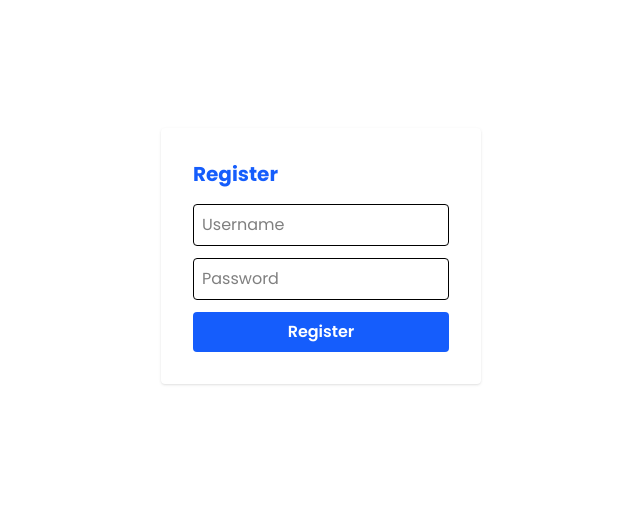
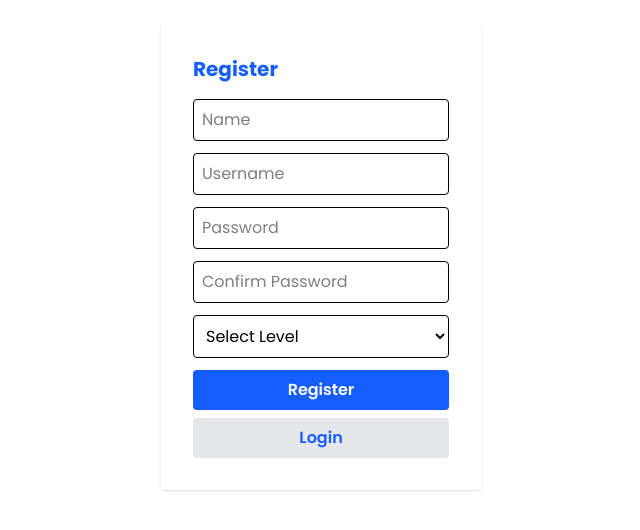
Before and after one commit to Peerapatth/badminton, a Vue app: page /register in a window 1280 px wide. Shown: the part 144-674 px from the top of the page, without its empty margins (319-959 px from the left). Built offline with nearby package versions, Linux system fonts and the light colour scheme.

Commit message:
Login and register

```diff
--- a/src/pages/Login.vue
+++ b/src/pages/Login.vue
@@ -6,9 +6,9 @@
     >
       <h2 class="text-xl font-bold mb-4 text-blue-600">Login</h2>
       <input
-        v-model="email"
-        type="email"
-        placeholder="Email"
+        v-model="username"
+        type="text"
+        placeholder="Username"
         class="mb-3 w-full p-2 border rounded"
         required
       />
@@ -21,9 +21,18 @@
       />
       <button
         type="submit"
-        class="w-full bg-blue-600 text-white py-2 rounded font-semibold"
+        class="w-full bg-blue-600 text-white py-2 rounded font-semibold mb-2"
+        :disabled="loading"
       >
-        Login
+        <span v-if="loading">Logging in...</span>
+        <span v-else>Login</span>
+      </button>
+      <button
+        type="button"
+        class="w-full bg-gray-200 text-blue-600 py-2 rounded font-semibold"
+        @click="goToRegister"
+      >
+        Register
       </button>
       <p v-if="error" class="text-red-500 mt-2">{{ error }}</p>
     </form>
@@ -32,27 +41,58 @@
 
 <script setup>
 import { ref } from "vue";
+import { useRouter } from "vue-router";
+import { db } from "@/firebase";
+import { collection, query, where, getDocs } from "firebase/firestore";
+import { useAuthStore } from "@/stores/auth";
 
-const email = ref("");
+const router = useRouter();
+const authStore = useAuthStore();
+const username = ref("");
 const password = ref("");
 const error = ref("");
+const loading = ref(false);
 
 const login = async () => {
   error.value = "";
+  loading.value = true;
   try {
-    const response = await fetch("/api/login", {
-      method: "POST",
-      headers: { "Content-Type": "application/json" },
-      body: JSON.stringify({ email: email.value, password: password.value }),
+    const q = query(
+      collection(db, "users"),
+      where("username", "==", username.value)
+    );
+    const querySnapshot = await getDocs(q);
+
+    if (querySnapshot.empty) {
+      error.value = "User not found";
+      return;
+    }
+
+    const userDoc = querySnapshot.docs[0];
+    const userData = userDoc.data();
+
+    if (userData.password !== password.value) {
+      error.value = "Incorrect password";
+      return;
+    }
+
+    authStore.logged_in = true;
+    authStore.setUserData({
+      id: userDoc.id,
+      username: userData.username,
+      name: userData.name,
+      level: userData.level || "",
     });
-    const result = await response.json();
-    if (response.ok) {
-      window.location.href = "/";
-    } else {
-      error.value = result.message || "Login failed";
-    }
+
+    router.push("/");
   } catch (e) {
-    error.value = "Network error";
+    error.value = "Login failed";
+  } finally {
+    loading.value = false;
   }
 };
+
+const goToRegister = () => {
+  router.push("/register");
+};
 </script>
--- a/src/pages/Register.vue
+++ b/src/pages/Register.vue
@@ -5,6 +5,13 @@
       class="bg-white p-8 rounded shadow max-w-xs w-full"
     >
       <h2 class="text-xl font-bold mb-4 text-blue-600">Register</h2>
+      <input
+        v-model="name"
+        type="text"
+        placeholder="Name"
+        class="mb-3 w-full p-2 border rounded"
+        required
+      />
       <input
         v-model="username"
         type="text"
@@ -19,6 +26,23 @@
         class="mb-3 w-full p-2 border rounded"
         required
       />
+      <input
+        v-model="confirmPassword"
+        type="password"
+        placeholder="Confirm Password"
+        class="mb-3 w-full p-2 border rounded"
+        required
+      />
+      <select
+        v-model="level"
+        class="mb-3 w-full p-2 border rounded"
+        required
+      >
+        <option value="" disabled>Select Level</option>
+        <option value="beginner">Beginner</option>
+        <option value="intermediate">Intermediate</option>
+        <option value="advanced">Advanced</option>
+      </select>
       <button
         type="submit"
         class="w-full bg-blue-600 text-white py-2 rounded font-semibold"
@@ -26,6 +50,13 @@
       >
         <span v-if="loading">Registering...</span>
         <span v-else>Register</span>
+      </button>
+      <button
+        type="button"
+        class="w-full bg-gray-200 text-blue-600 py-2 rounded font-semibold mt-2"
+        @click="goToLogin"
+      >
+        Login
       </button>
       <p v-if="error" class="text-red-500 mt-2">{{ error }}</p>
       <p v-if="success" class="text-green-500 mt-2">{{ success }}</p>
@@ -35,11 +66,16 @@
 
 <script setup>
 import { ref } from "vue";
+import { useRouter } from "vue-router";
 import { db } from "@/firebase";
 import { collection, addDoc } from "firebase/firestore";
 
+const router = useRouter();
+const name = ref("");
 const username = ref("");
 const password = ref("");
+const confirmPassword = ref("");
+const level = ref("");
 const error = ref("");
 const success = ref("");
 const loading = ref(false);
@@ -47,22 +83,40 @@ const loading = ref(false);
 const register = async () => {
   error.value = "";
   success.value = "";
+
+  if (password.value !== confirmPassword.value) {
+    error.value = "Passwords do not match";
+    return;
+  }
+
   loading.value = true;
   try {
     await addDoc(collection(db, "users"), {
+      name: name.value,
       username: username.value,
       password: password.value,
+      level: level.value,
       createdAt: new Date(),
     });
     success.value = "Registration successful!";
+    name.value = "";
     username.value = "";
     password.value = "";
+    confirmPassword.value = "";
+    level.value = "";
+    setTimeout(() => {
+      router.push("/login");
+    }, 1000);
   } catch (e) {
     error.value = "Registration failed";
   } finally {
     loading.value = false;
   }
 };
+
+const goToLogin = () => {
+  router.push("/login");
+};
 </script>
 
 <style lang="scss" scoped>
--- a/src/router/index.js
+++ b/src/router/index.js
@@ -1,6 +1,7 @@
 import { createRouter, createWebHistory } from "vue-router";
 import Main from "@/pages/index.vue";
 import Profile from "@/pages/Profile.vue";
+import Players from "@/pages/Players.vue";
 import Login from "@/pages/Login.vue";
 import Register from "@/pages/Register.vue";
 import { useAuthStore } from "@/stores/auth";
@@ -10,11 +11,18 @@ const routes = [
     path: "/",
     name: "home",
     component: Main,
+    meta: { requiresAuth: true },
   },
   {
     path: "/profile",
     name: "profile",
     component: Profile,
+    meta: { requiresAuth: true },
+  },
+  {
+    path: "/players",
+    name: "players",
+    component: Players,
     meta: { requiresAuth: true },
   },
   {
--- a/src/stores/auth.js
+++ b/src/stores/auth.js
@@ -5,7 +5,8 @@ export const useAuthStore = defineStore("auth", {
     userData: {
       id: null,
       username: null,
-      role: null,
+      name: null,
+      level: null,
     },
     accessToken: null,
     logged_in: false,
@@ -15,13 +16,19 @@ export const useAuthStore = defineStore("auth", {
       this.userData = {
         id: null,
         username: null,
-        role: null,
+        name: null,
+        level: null,
       };
       this.accessToken = null;
       this.logged_in = false;
     },
     setUserData(data) {
-      this.userData = data;
+      this.userData = {
+        id: data.id || null,
+        username: data.username || null,
+        name: data.name || null,
+        level: data.level || null,
+      };
       this.logged_in = true;
     },
     setAccessToken(token) {
```
